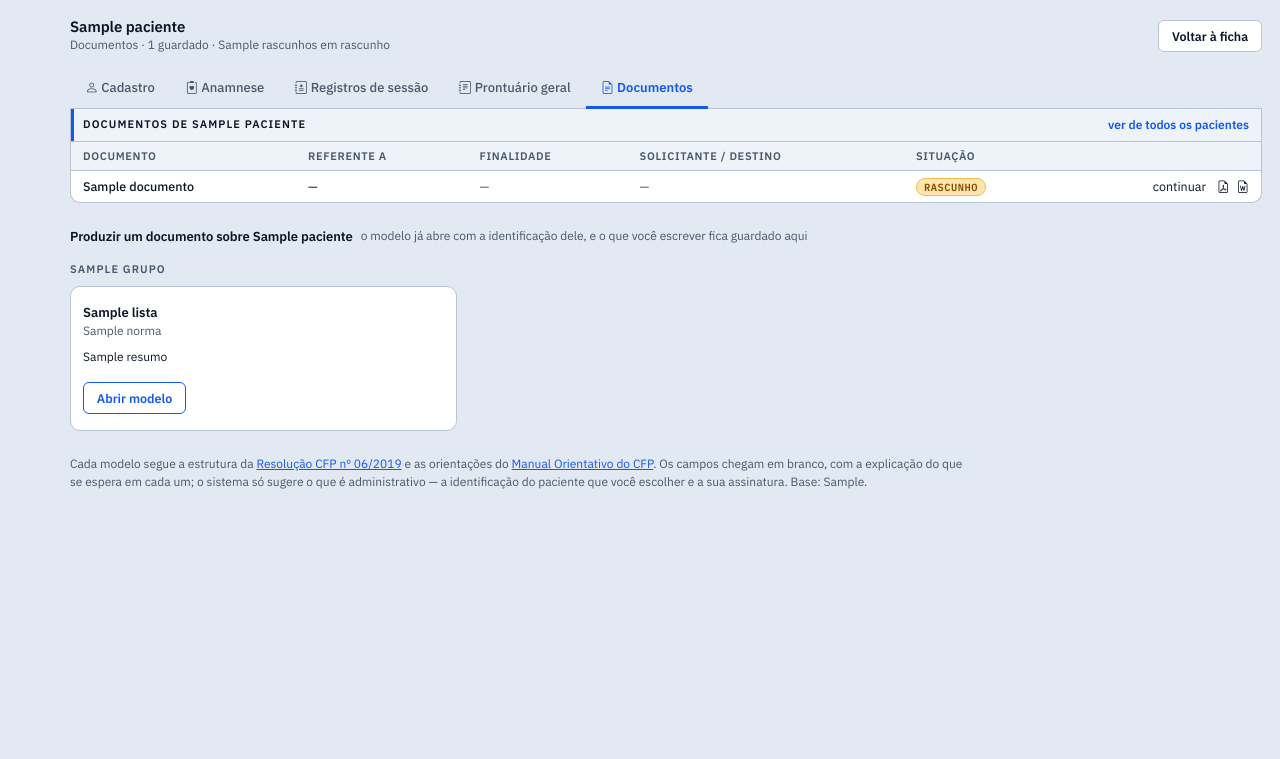
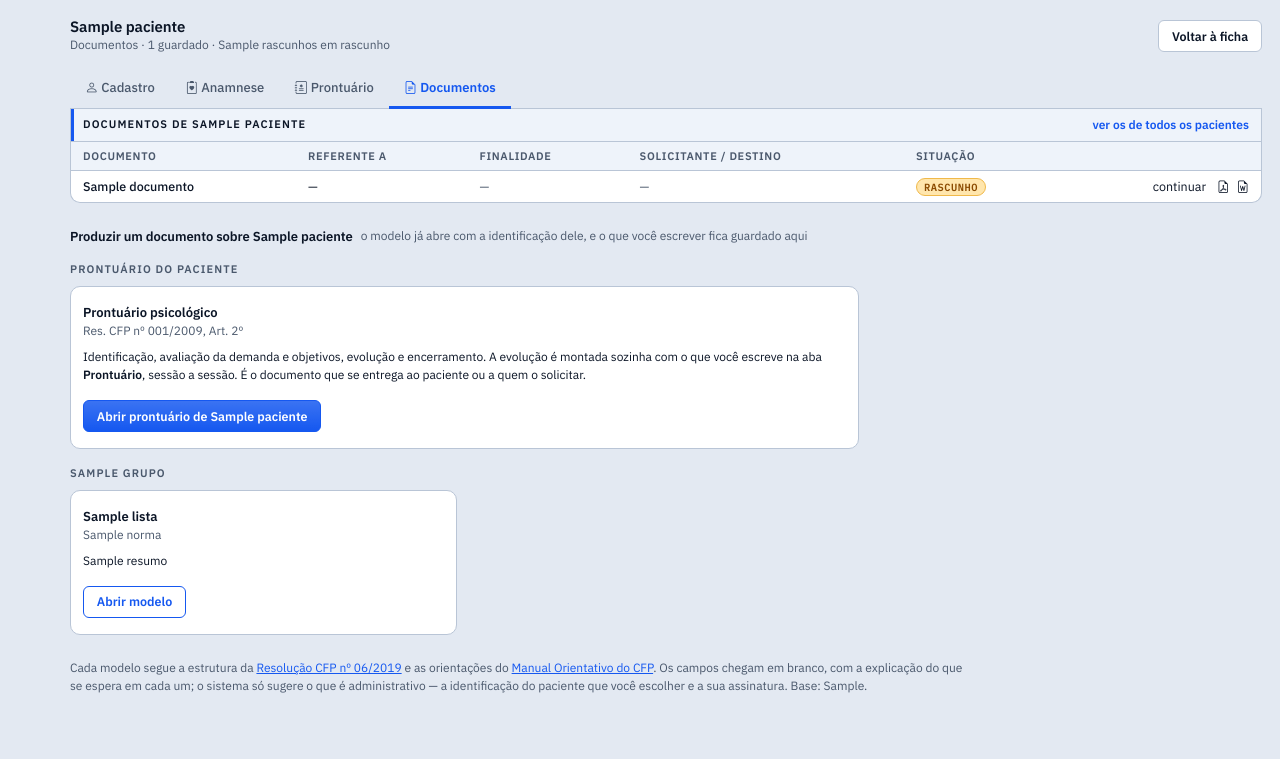
Before and after one commit to flaviagmpsi/clinico-individual, a Django app: template templates/documentos/aba.html in a window 1280 px wide. Shown: the part 44-803 px from the top of the page. Before the commit the page ends 533 px from the top, so only its background shows below. Run offline with Django 5.2, Linux system fonts and the light colour scheme; the template is opened without the code that fills it: most values are stand-ins (such as "Sample title", 1, 10 or a date in 2020); parts of the project's set-up code (start-up, migrations or seed data) failed here and were passed over.

Commit message:
Rodada 70 (ADR-102): quatro sub-abas no paciente, e Documentos sai da barra
- "Registros de sessão" passa a se chamar "Prontuário": é o nome que o psicólogo
  usa, e é o que a ADR-080 já dizia que aquilo era.
- O prontuário geral perde a aba própria e vira o primeiro cartão de Documentos,
  na ficha. A tela dele continua existindo e marca Documentos como aberta.
- Documentos sai da barra lateral: todo documento é sobre um paciente, então a
  porta é a ficha dele. A visão de todos continua a um clique de lá. A barra fica
  com sete seções e cabe na faixa do celular sem rolagem.
- As sub-abas sobem para o topo da ficha; estavam na coluna da direita, que no
  celular ia para o fim da pilha.

Co-Authored-By: Claude Opus 5 (1M context) <noreply@anthropic.com>

```diff
--- a/templates/components/_barra.html
+++ b/templates/components/_barra.html
@@ -28,9 +28,9 @@ Os módulos que ainda não existem aparecem **apagados**, com o passo que os con
   <a href="{% url 'estatisticas' %}" title="Estatísticas"
      class="{% if request.resolver_match.url_name == 'estatisticas' %}ativo{% endif %}">
     <i class="bi bi-bar-chart-line"></i><span class="nome">Estatísticas</span></a>
-  <a href="{% url 'documentos:aba' %}" title="Documentos"
-     class="{% if request.resolver_match.app_name == 'documentos' %}ativo{% endif %}">
-    <i class="bi bi-file-earmark-text"></i><span class="nome">Documentos</span></a>
+  {% comment %}ADR-102: Documentos **não** tem entrada aqui. Todo documento é sobre um paciente, então ele mora na
+  ficha dele; uma entrada a mais na barra custaria espaço — e no celular, onde a barra vira faixa, custaria caro.
+  A visão de todos os documentos continua existindo, a um clique de dentro da ficha.{% endcomment %}
 
   <div class="espaco"></div>
 
--- a/templates/documentos/aba.html
+++ b/templates/documentos/aba.html
@@ -6,8 +6,8 @@
 {% block conteudo %}
 {% if paciente %}
 {% comment %}
-ADR-096: dentro da ficha do paciente esta aba é o **arquivo dele** — o que já foi produzido sobre ele vem primeiro,
-e os modelos para produzir o próximo vêm depois. O prontuário geral não se repete aqui: tem a própria aba.
+ADR-096 e ADR-102: dentro da ficha do paciente esta aba é o **arquivo dele** — o que já foi produzido vem primeiro, e
+o que ele pode produzir vem depois, começando pelo prontuário geral, que deixou de ter aba própria.
 {% endcomment %}
 <div class="d-flex align-items-center mb-3">
   <div>
@@ -21,7 +21,7 @@ e os modelos para produzir o próximo vêm depois. O prontuário geral não se r
 <div class="card border-top-0 rounded-top-0 mb-4">
   <div class="card-header bg-white py-2 d-flex align-items-center">
     <span class="fw-semibold">Documentos de {{ paciente.nome }}</span>
-    <a href="{% url 'documentos:aba' %}" class="ms-auto small text-decoration-none">ver de todos os pacientes</a>
+    <a href="{% url 'documentos:aba' %}" class="ms-auto small text-decoration-none">ver os de todos os pacientes</a>
   </div>
   {% include "documentos/_lista.html" %}
 </div>
@@ -29,6 +29,25 @@ e os modelos para produzir o próximo vêm depois. O prontuário geral não se r
 <div class="d-flex align-items-center flex-wrap gap-2">
   <h2 class="h6 mb-0">Produzir um documento sobre {{ paciente.nome }}</h2>
   <span class="text-muted small">o modelo já abre com a identificação dele, e o que você escrever fica guardado aqui</span>
+</div>
+
+{% comment %}ADR-102: o prontuário geral é o documento principal do paciente, e por isso abre a lista — com a
+largura dobrada, para não se confundir com um modelo qualquer.{% endcomment %}
+<div class="rotulo mt-3 mb-2">Prontuário do paciente</div>
+<div class="row g-3">
+  <div class="col-md-12 col-xl-8">
+    <div class="card h-100">
+      <div class="card-body py-3 d-flex flex-column">
+        <div class="fw-semibold">Prontuário psicológico</div>
+        <div class="text-muted small mb-2">Res. CFP nº 001/2009, Art. 2º</div>
+        <div class="small flex-grow-1">Identificação, avaliação da demanda e objetivos, evolução e encerramento. A
+          evolução é montada sozinha com o que você escreve na aba <strong>Prontuário</strong>, sessão a sessão. É o
+          documento que se entrega ao paciente ou a quem o solicitar.</div>
+        <a href="{% url 'documentos:prontuario' paciente.pk %}"
+           class="btn btn-sm btn-primary mt-3 align-self-start stretched-link">Abrir prontuário de {{ paciente.nome }}</a>
+      </div>
+    </div>
+  </div>
 </div>
 {% for titulo, lista in grupos %}
   <div class="rotulo mt-3 mb-2">{{ titulo }}</div>
--- a/templates/documentos/modelo.html
+++ b/templates/documentos/modelo.html
@@ -15,7 +15,7 @@ campos de texto longo. À esquerda continua a orientação do CFP para a modalid
 {% include "_folha_preenchivel_estilo.html" %}
 
 <ul class="nav nav-pills flex-wrap gap-1 small mb-3">
-  <li class="nav-item"><a class="nav-link py-1 px-2" href="{% url 'documentos:aba' %}"><i class="bi bi-grid"></i> Todos</a></li>
+  <li class="nav-item"><a class="nav-link py-1 px-2" href="{% url 'documentos:aba' %}{% if paciente %}?paciente={{ paciente.pk }}{% endif %}"><i class="bi bi-grid"></i> {% if paciente %}Documentos de {{ paciente.nome }}{% else %}Todos{% endif %}</a></li>
   <li class="nav-item"><a class="nav-link py-1 px-2" href="{% url 'documentos:escolher_prontuario' %}{% if paciente %}?paciente={{ paciente.pk }}{% endif %}">Prontuário psicológico</a></li>
   {% for titulo, lista in grupos %}{% for m in lista %}
     <li class="nav-item">
--- a/templates/pacientes/_abas.html
+++ b/templates/pacientes/_abas.html
@@ -1,12 +1,14 @@
 {% comment %}
-As sub-abas da ficha do paciente (ADR-088): acompanham o paciente aonde ele for. Aparecem na ficha, na anamnese,
-nos registros de sessão dele, no prontuário geral e nos documentos dele — de qualquer uma se vai a qualquer outra.
-`aba` diz qual está aberta.
+As sub-abas da ficha do paciente (ADR-088, ADR-102): acompanham o paciente aonde ele for — na ficha, na anamnese, no
+prontuário dele e nos documentos dele. `aba` diz qual está aberta.
+
+São **quatro**, e o nome de cada uma é o que o psicólogo chama aquilo: "Prontuário" é onde ele escreve sessão a
+sessão. O prontuário geral, que é documento de entrega, mora dentro de Documentos — junto com os outros que ele
+produz sobre a pessoa.
 {% endcomment %}
 <ul class="nav nav-tabs">
   <li class="nav-item"><a class="nav-link{% if aba == 'cadastro' %} active{% endif %}" href="{% url 'pacientes:detalhe' paciente.pk %}"><i class="bi bi-person"></i> Cadastro</a></li>
   <li class="nav-item"><a class="nav-link{% if aba == 'anamnese' %} active{% endif %}" href="{% url 'prontuarios:anamnese' paciente.pk %}"><i class="bi bi-clipboard2-heart"></i> Anamnese</a></li>
-  <li class="nav-item"><a class="nav-link{% if aba == 'registros' %} active{% endif %}" href="{% url 'prontuarios:lista' %}?paciente={{ paciente.pk }}"><i class="bi bi-journal-medical"></i> Registros de sessão</a></li>
-  <li class="nav-item"><a class="nav-link{% if aba == 'prontuario' %} active{% endif %}" href="{% url 'documentos:prontuario' paciente.pk %}"><i class="bi bi-journal-text"></i> Prontuário geral</a></li>
-  <li class="nav-item"><a class="nav-link{% if aba == 'documentos' %} active{% endif %}" href="{% url 'documentos:aba' %}?paciente={{ paciente.pk }}"><i class="bi bi-file-earmark-text"></i> Documentos</a></li>
+  <li class="nav-item"><a class="nav-link{% if aba == 'registros' %} active{% endif %}" href="{% url 'prontuarios:lista' %}?paciente={{ paciente.pk }}"><i class="bi bi-journal-medical"></i> Prontuário</a></li>
+  <li class="nav-item"><a class="nav-link{% if aba == 'documentos' or aba == 'prontuario' %} active{% endif %}" href="{% url 'documentos:aba' %}?paciente={{ paciente.pk }}"><i class="bi bi-file-earmark-text"></i> Documentos</a></li>
 </ul>
--- a/templates/pacientes/detalhe.html
+++ b/templates/pacientes/detalhe.html
@@ -26,6 +26,9 @@
     Saúde vai exigir. Fica registrado para quando a saída fiscal existir.
   </div>
 {% endif %}
+
+{% include "pacientes/_abas.html" with aba="cadastro" %}
+<div class="mb-3"></div>
 
 <div class="row g-3">
   <div class="col-lg-5">
@@ -220,8 +223,7 @@
     consulta antes de uma conversa difícil. Vêm de `indicadores`, que é quem pode olhar agenda e financeiro juntos.
     {% endcomment %}
     {% load ficha_do_paciente %}
-    {% include "pacientes/_abas.html" with aba="cadastro" %}
-    <div class="card border-top-0 rounded-top-0">
+    <div class="card">
       <div class="card-body">
         {% frequencia_do_paciente paciente as freq %}
         <div class="d-flex align-items-center mb-2">
```
Also changed, not shown: complicacoes.md (+25 -0 lines), core/tests/test_navegacao.py (+8 -5 lines), demandas.md (+1 -0 lines), documentacao.md (+1 -0 lines), documentos/tests/test_prontuario_geral.py (+14 -7 lines), documentos/tests/test_telas.py (+3 -2 lines), templates/documentos/prontuario.html (+7 -5 lines), templates/prontuarios/lista.html (+4 -4 lines).
